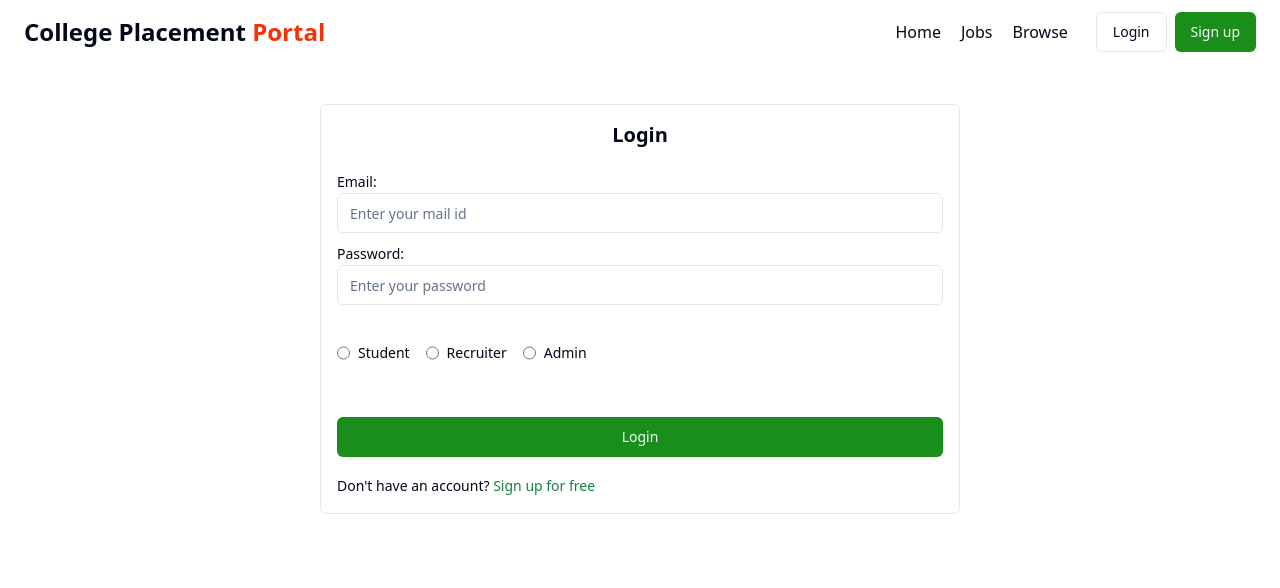
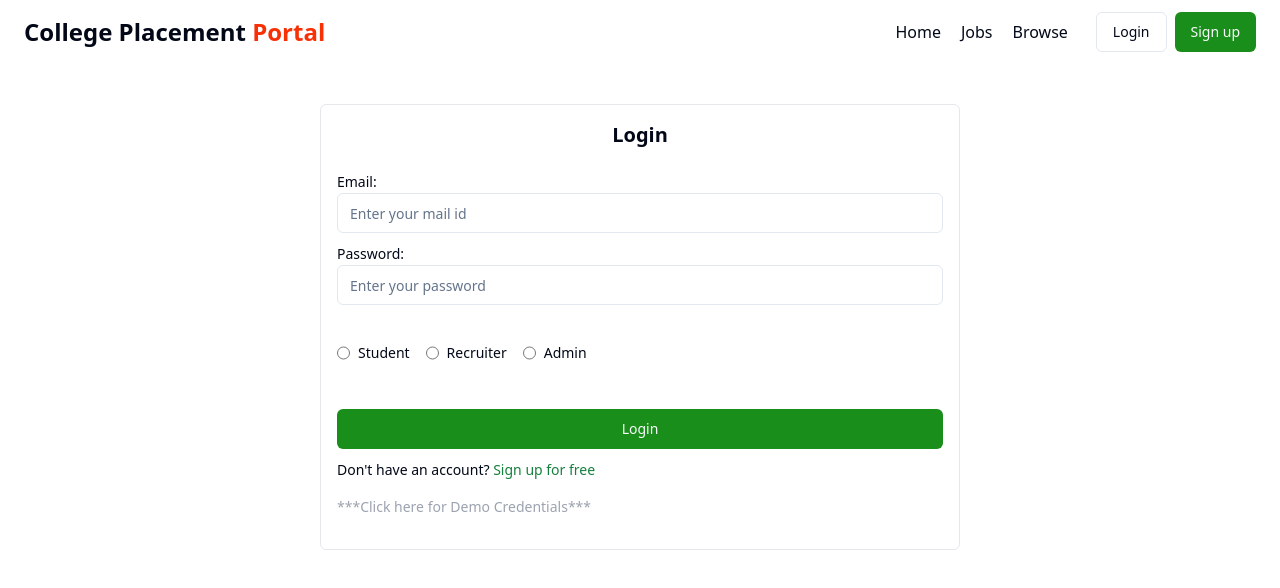
Before and after one commit to hduraimurugan/cpp_frontend, a React (Vite) app: page /login in a window 1280 px wide. Shown: the top 588 px of the page. Built offline with nearby package versions, Linux system fonts and the light colour scheme.

Commit message:
Demo credentials

```diff
--- a/src/components/auth/Login.jsx
+++ b/src/components/auth/Login.jsx
@@ -11,6 +11,7 @@ import { USER_API_END_POINT } from "@/utils/constant"
 import axios from "axios"
 import { setLoading, setUser } from '@/redux/authSlice'
 import { Loader2 } from 'lucide-react'
+import { Dialog, DialogContent, DialogHeader, DialogTitle, DialogTrigger } from '../ui/dialog'
 
 
 const Login = () => {
@@ -126,11 +127,42 @@ const Login = () => {
                     {
                         loading ? <Button className="w-full my-4 bg-[#1a8e1a] hover:bg-[#1a5d1a]">
                             <Loader2 className='mr-2 h-4 w-4 animate-spin' />Please Wait</Button>
-                            : <Button type="submit" className="w-full my-4 bg-[#1a8e1a] hover:bg-[#1a5d1a]">Login</Button>
+                            : <Button type="submit" className="w-full my-2 bg-[#1a8e1a] hover:bg-[#1a5d1a]">Login</Button>
                     }
 
                     <span className="text-sm">Don&apos;t have an account?
                         <Link to={'/signup'} className="text-green-700"> Sign up for free</Link></span>
+
+                    <Dialog>
+                        <DialogTrigger asChild>
+                            <div className='my-4 text-sm text-gray-400 hover:cursor-pointer hover:text-green-700'>***Click here for Demo Credentials***</div>
+                        </DialogTrigger>
+                        <DialogContent className="sm:max-w-[425px]">
+                            <DialogHeader>
+                                <DialogTitle>Demo Credentials</DialogTitle>
+                            </DialogHeader>
+                            <div className="grid gap-4 py-10 px-2 ">
+
+                                <div>
+                                <span className='font-semibold'>For User Login:</span>
+                                <h1>Username: hdm@guvi.co.in</h1>
+                                <h1>Password: Santosh@1234</h1>
+                                </div>
+
+                                <div>
+                                <span className='font-semibold'>For Recruiter Login:</span>
+                                <h1>Username: recruiter@gmail.com</h1>
+                                <h1>Password: Durai@1234</h1>
+                                </div>
+
+                                <div>
+                                <span className='font-semibold'>For Admin Login:</span>
+                                <h1>Username: admin@cpp.jobs.in</h1>
+                                <h1>Password: admin@1234</h1>
+                                </div>
+                            </div>
+                        </DialogContent>
+                    </Dialog>
 
                 </form>
             </div>
```
